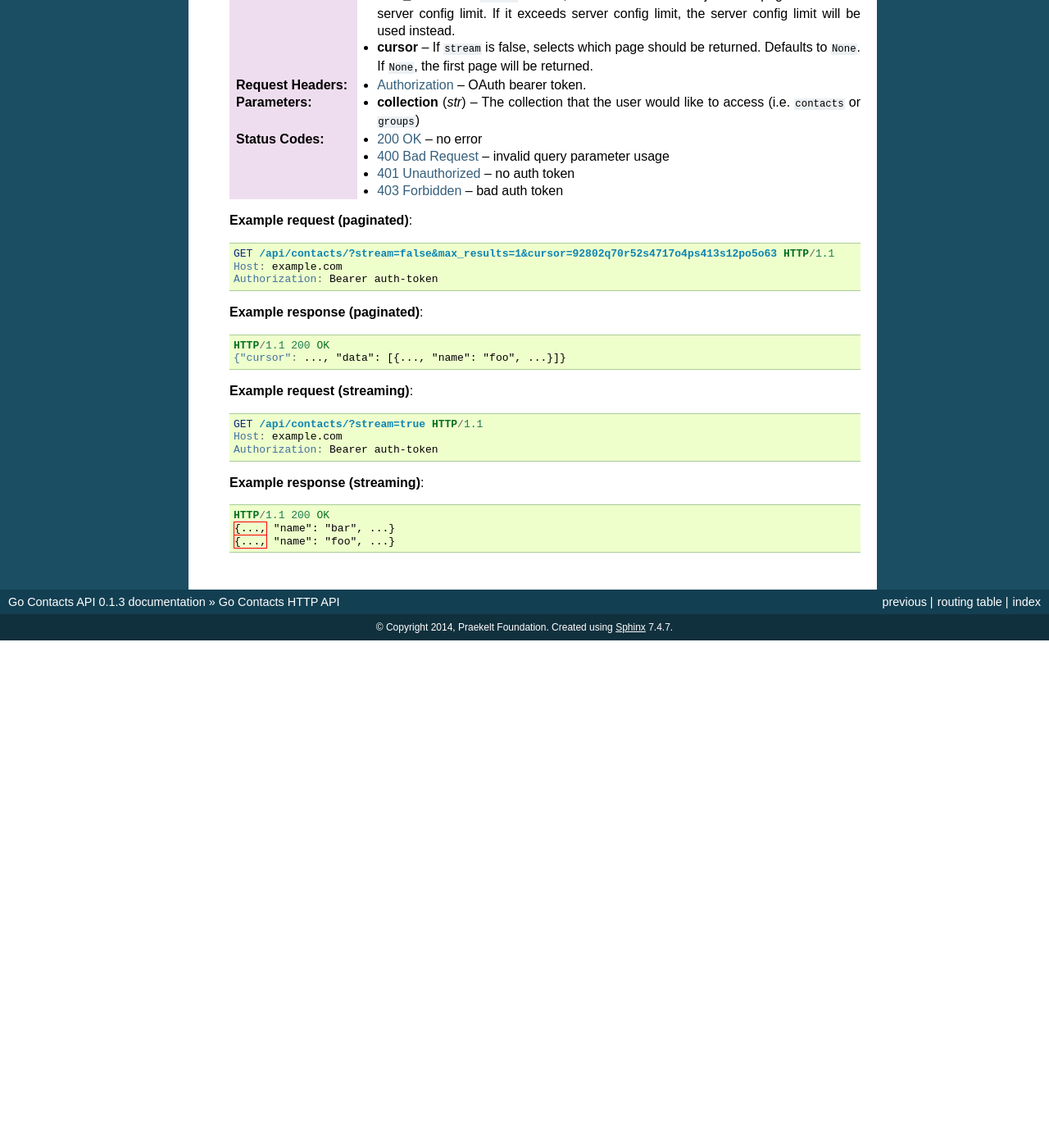
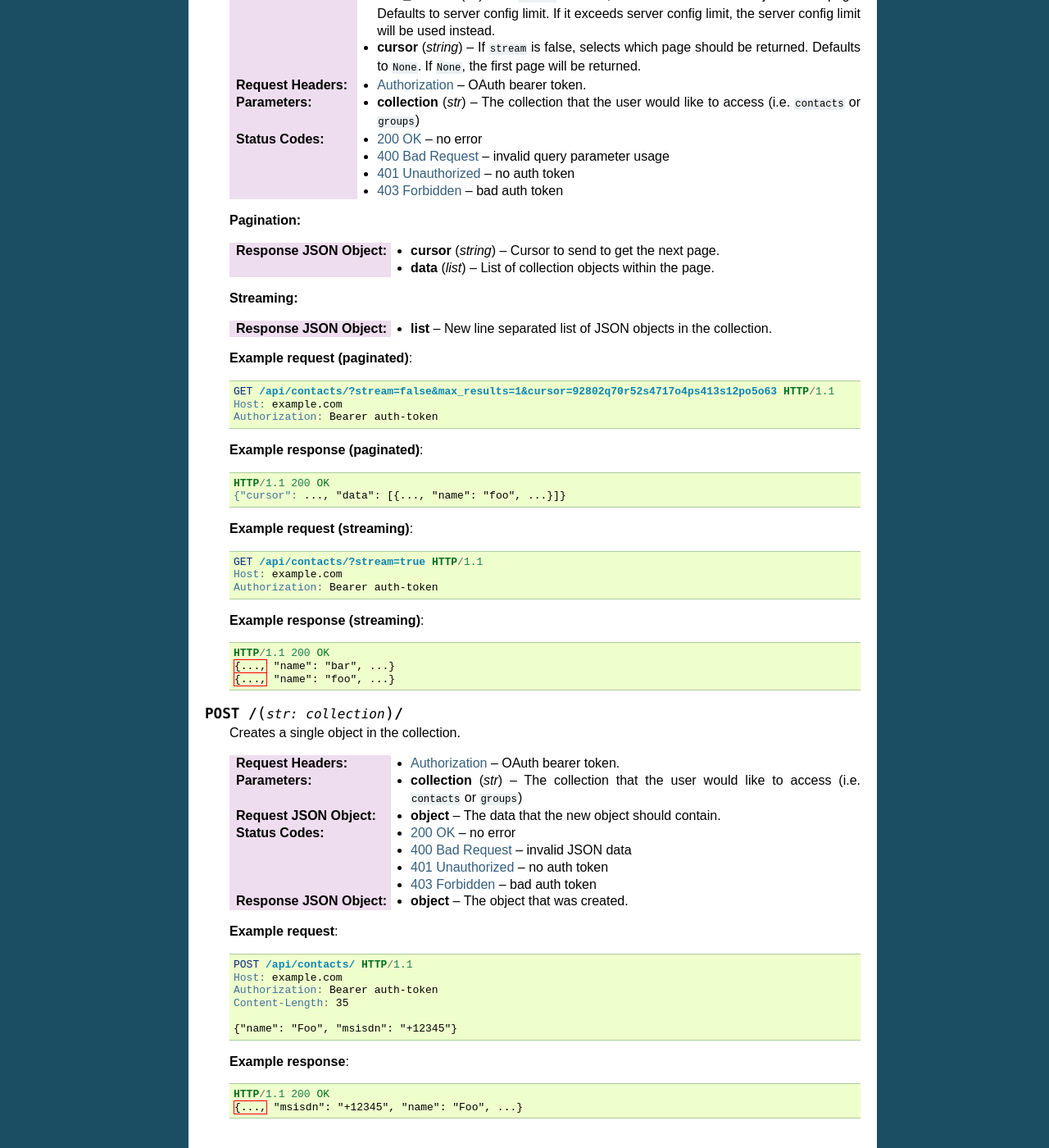
Before and after one commit to praekeltfoundation/go-contacts-api, a Sphinx documentation site: the page built from docs/go-contacts-api.rst, in a window 1280 px wide and 1400 px high, scrolled down 2477 px. Shown: the whole window at 82% size. Built offline with Sphinx 7.4.7, drawn with Linux system fonts in a browser that asks for light colours; before the commit the page ends 3258 px from its top, so only the background shows below that; some of the changed text lies outside the part shown.

Commit message:
Added GET and POST doc methods

```diff
--- a/docs/go-contacts-api.rst
+++ b/docs/go-contacts-api.rst
@@ -156,21 +156,22 @@ API Methods
         HTTP/1.1 404 Not Found
         {"status_code": 404, "reason": "Contact 'bad-key' not found."}
 
+
 .. http:get:: /(str:collection)/
 
     Returns all the objects in the collection, either streamed or paginated.
 
     :query query:
         Not implemented.
-    :query stream:
-        Either ``true`` or ``false``. If ``true``, all the objects are
+    :query boolean stream:
+        If ``true``, all the objects are
         streamed, if ``false``, the objects are sent in pages. Defaults to
         ``false``.
-    :query max_results:
+    :query int max_results:
         If ``stream`` is false, limits the number of objects in a page.
         Defaults to server config limit. If it exceeds server config limit, the
         server config limit will be used instead.
-    :query cursor:
+    :query string cursor:
         If ``stream`` is false, selects which page should be returned. Defaults
         to ``None``. If ``None``, the first page will be returned.
 
@@ -184,6 +185,18 @@ API Methods
     :statuscode 400: invalid query parameter usage
     :statuscode 401: no auth token
     :statuscode 403: bad auth token
+
+    **Pagination:**
+
+    :>json string cursor:
+        Cursor to send to get the next page.
+    :>json list data:
+        List of collection objects within the page.
+
+    **Streaming:**
+
+    :>json list:
+        New line separated list of JSON objects in the collection.
 
     **Example request (paginated)**:
 
@@ -215,3 +228,41 @@ API Methods
         HTTP/1.1 200 OK
         {..., "name": "bar", ...}
         {..., "name": "foo", ...}
+
+
+.. http:post:: /(str:collection)/
+
+    Creates a single object in the collection.
+
+    :reqheader Authorization: OAuth bearer token.
+
+    :param str collection:
+        The collection that the user would like to access (i.e. ``contacts`` or
+        ``groups``)
+
+    :<json object: The data that the new object should contain.
+
+    :statuscode 200: no error
+    :statuscode 400: invalid JSON data
+    :statuscode 401: no auth token
+    :statuscode 403: bad auth token
+
+    :>json object: The object that was created.
+
+    **Example request**:
+
+    .. sourcecode:: http
+
+        POST /api/contacts/ HTTP/1.1
+        Host: example.com
+        Authorization: Bearer auth-token
+        Content-Length: 35
+
+        {"name": "Foo", "msisdn": "+12345"}
+
+    **Example response**:
+
+    .. sourcecode:: http
+
+        HTTP/1.1 200 OK
+        {..., "msisdn": "+12345", "name": "Foo", ...}
```
